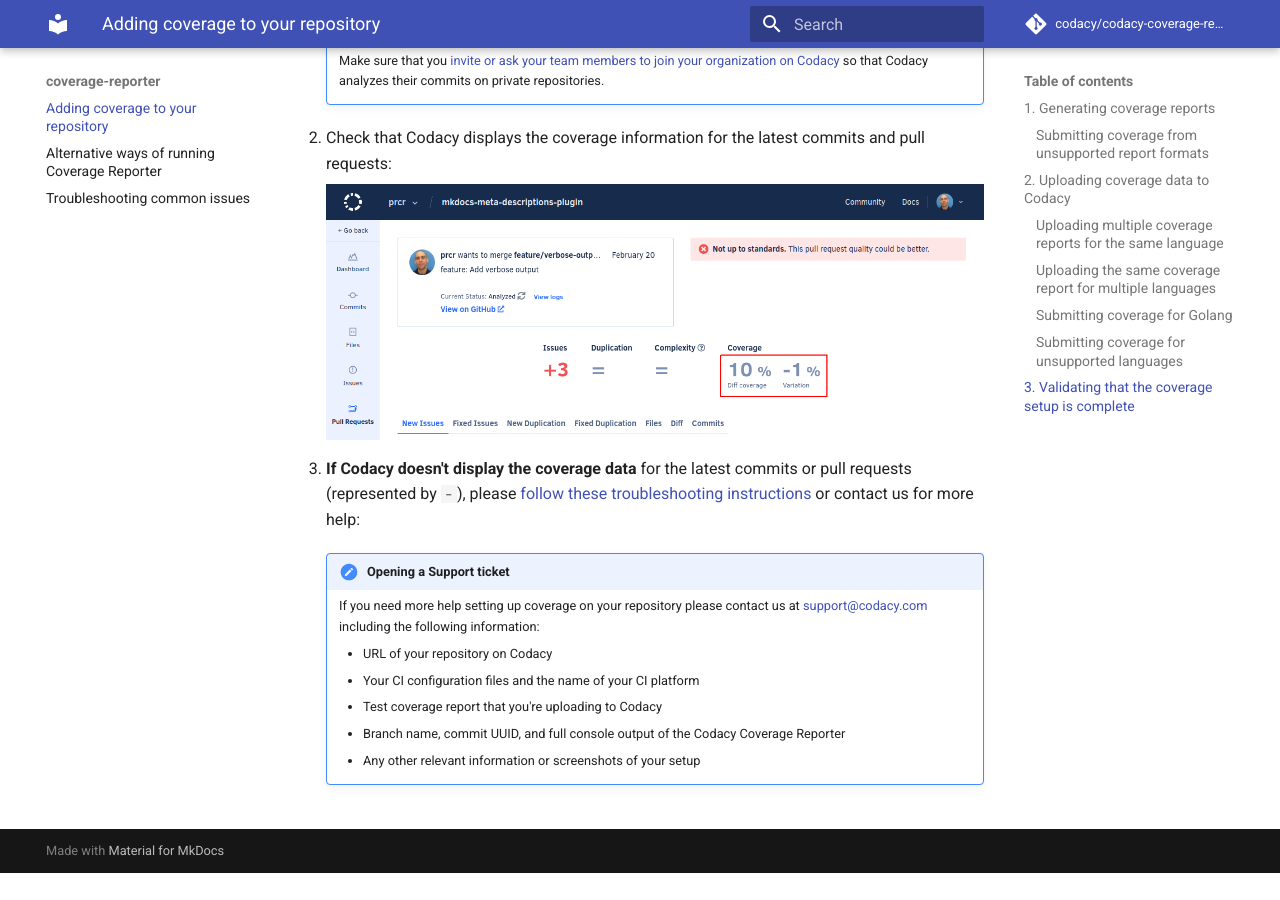
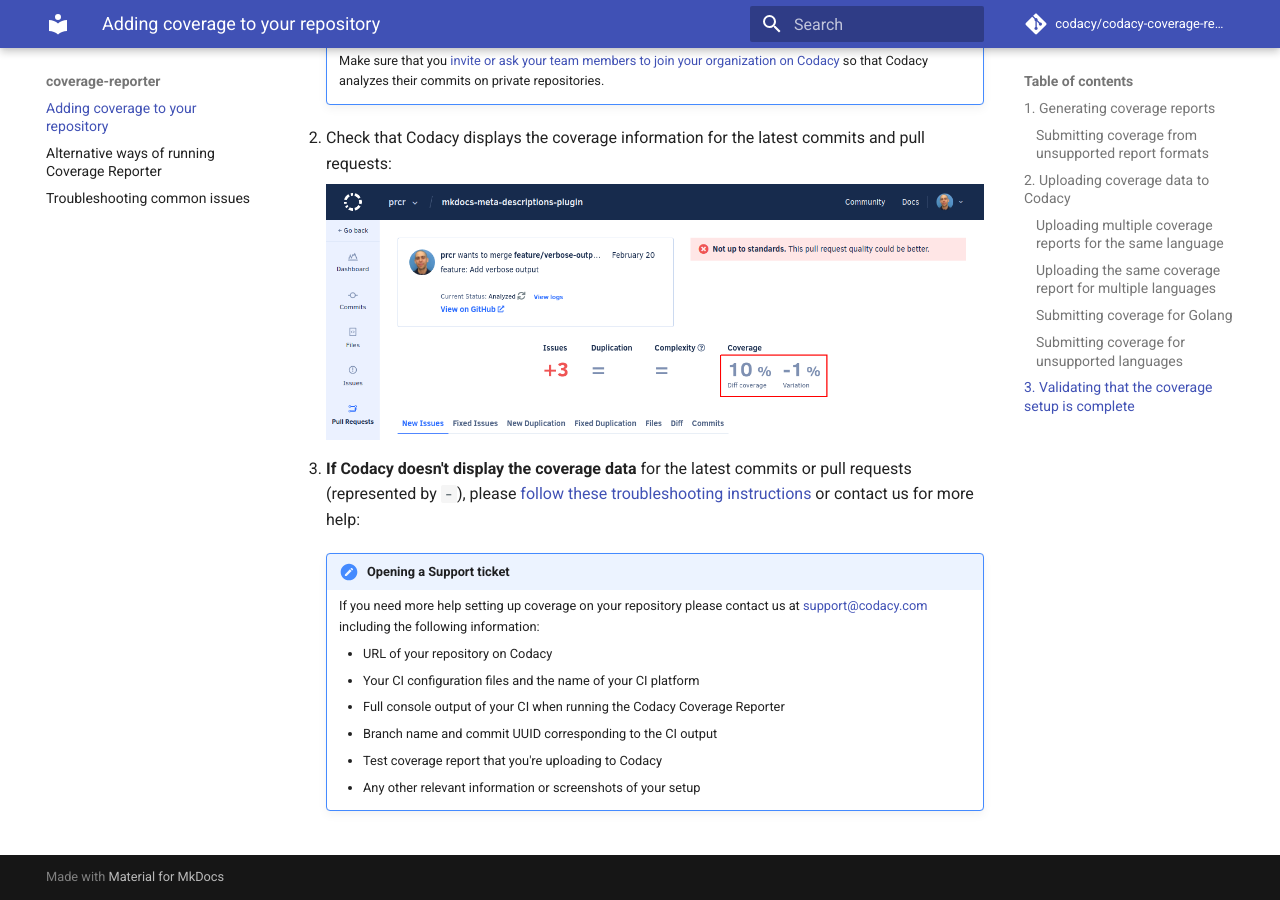
Before and after one commit to codacy/codacy-coverage-reporter, an MkDocs documentation site: the page built from docs/index.md, in a window 1280 px wide and 900 px high, scrolled down 7340 px. Built offline with MkDocs 1.6.1 and Material for MkDocs 9.7.7, drawn with Linux system fonts in a browser that asks for light colours; comment, search, counter and statistics services are not loaded; before the commit the page ends 8213 px from its top, so only the background shows below that.

Commit message:
doc: Ask for full CI output instead of just Codacy Coverage Reporter

```diff
--- a/docs/index.md
+++ b/docs/index.md
@@ -310,6 +310,7 @@
 
         -   URL of your repository on Codacy
         -   Your CI configuration files and the name of your CI platform
+        -   Full console output of your CI when running the Codacy Coverage Reporter
+        -   Branch name and commit UUID corresponding to the CI output
         -   Test coverage report that you're uploading to Codacy
-        -   Branch name, commit UUID, and full console output of the Codacy Coverage Reporter
         -   Any other relevant information or screenshots of your setup
```
